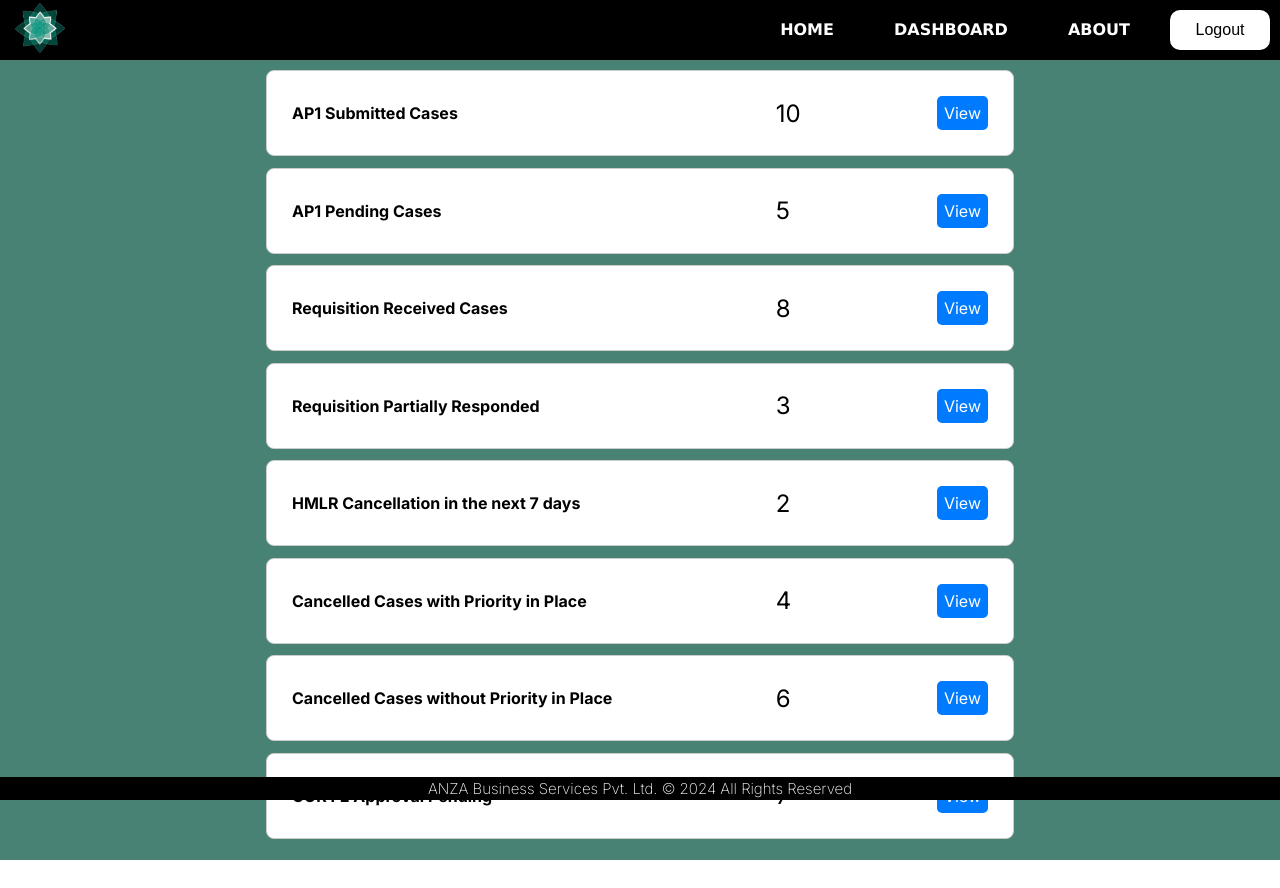
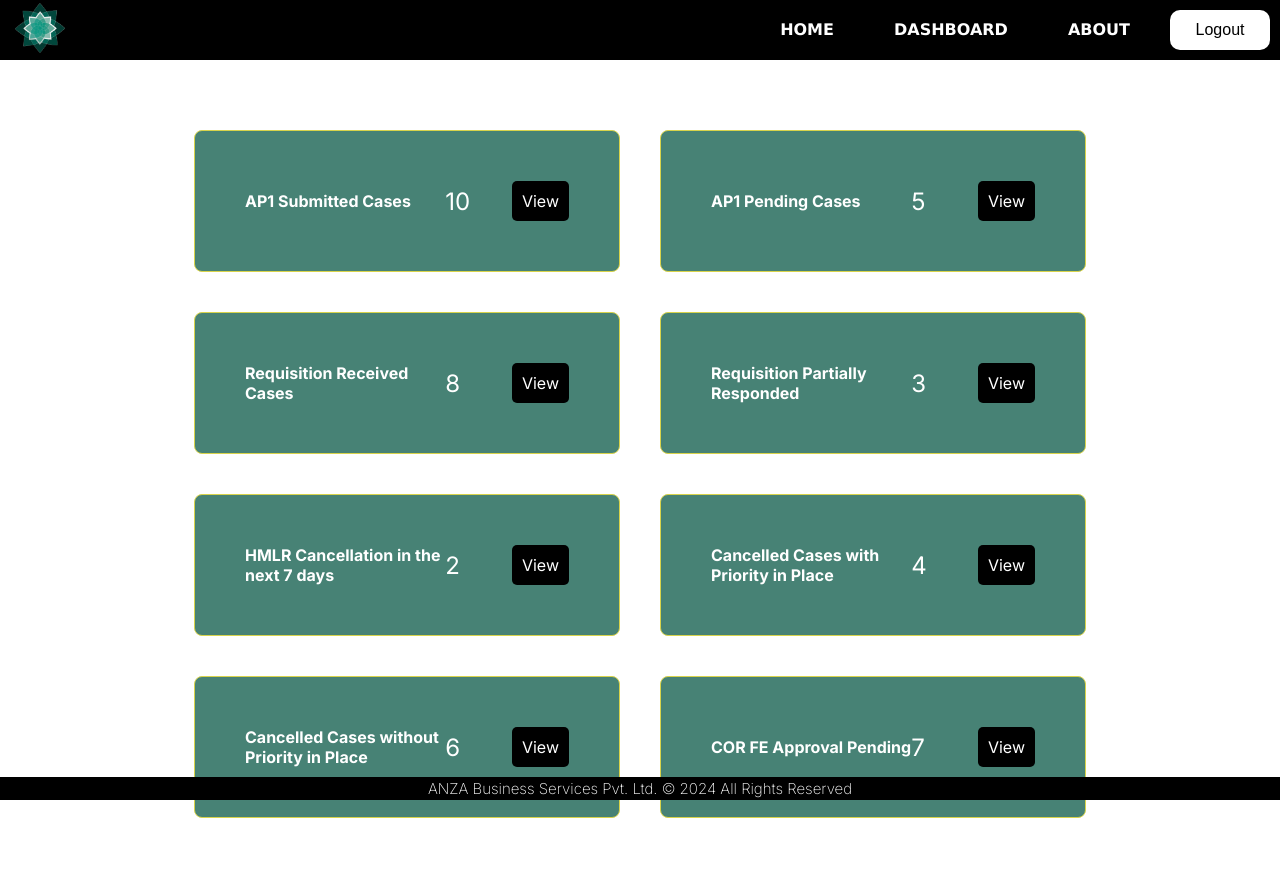
Before and after one commit to ashar-py/dashboard-lms, a Next.js app: page /home in a window 1280 px wide. Before the commit the page ends 860 px from the top, so only its background shows below. Built offline with nearby package versions, Linux system fonts and the light colour scheme.

Commit message:
Home UI and color changes

```diff
--- a/package.json
+++ b/package.json
@@ -23,7 +23,8 @@
     "next": "14.1.4",
     "nodemailer": "^6.9.13",
     "react": "^18",
-    "react-dom": "^18"
+    "react-dom": "^18",
+    "react-icons": "^5.0.1"
   },
   "devDependencies": {
     "eslint": "^8",
--- a/src/ui/home/home.module.css
+++ b/src/ui/home/home.module.css
@@ -52,31 +52,35 @@
 } */
 
 .container {
-    display: flex;
-    justify-content: center;
-    background: var(--primary);
-    height: 100vh;
-    width: 100%;
-  }
+  margin: 0;
+  padding: 20px;
+  overflow: hidden;
+  display: flex;
+  justify-content: center;
+}
 
   .box {
     display: grid;
-    grid-template-columns: repeat(1, 1fr); /* Adjust the number of columns here */
+    grid-template-columns: repeat(2, 1fr); /* Adjust the number of columns here */
     /* max-width: 1200px; */
-    width: 60%;
-    padding: 10px;
+    width: 80%;
+    padding: 30px;
+  }
 
+  .item{
+    padding: 20px;
   }
 
   .itemLink {
-    border: 1px solid #ccc;
+    border: 1px solid var(--secondary);
     display: flex;
     flex-direction: row;
     align-items: center;
-    padding: 25px;
+    padding: 50px;
     /* text-align: center; */
     border-radius: 8px;
-    background-color: white;
+    background-color: var(--primary);
+    color: var(--text);
   }
 
   .itemLink h4{
@@ -90,16 +94,16 @@
 
   .itemLink a {
     display: inline-block;
-    height: 40%;
-    padding: 7px;
-    background-color: #007bff;
+    /* height: 40%; */
+    padding: 10px;
+    background-color: var(--dark);
     color: #fff;
     text-decoration: none;
     border-radius: 5px;
   }
 
   .itemLink a:hover {
-    background-color: #0056b3;
+    background-color: #232323;
   }
 
   @media (max-width: 768px) {
--- a/src/ui/login/login.module.css
+++ b/src/ui/login/login.module.css
@@ -21,7 +21,7 @@
     top: 50%;
     left: 50%;
     transform: translate(-50%, -50%);
-    width: 29vw;
+    width: 30vw;
     background: var(--dark);
     border-radius: 10px;
     border: 1px solid var(--secondary);
@@ -29,7 +29,7 @@
 
   .box h2{
     text-align: center;
-    padding: 0 0 20px 0;
+    padding: 10px  20px;
     border-bottom: 1px solid silver;
   }
 
```
Also changed, not shown: src/ui/home/details/details.jsx (+12 -1 lines), src/ui/home/details/details.module.css (+4 -3 lines), 1 other file (tests, documents, lock files or other folders).
